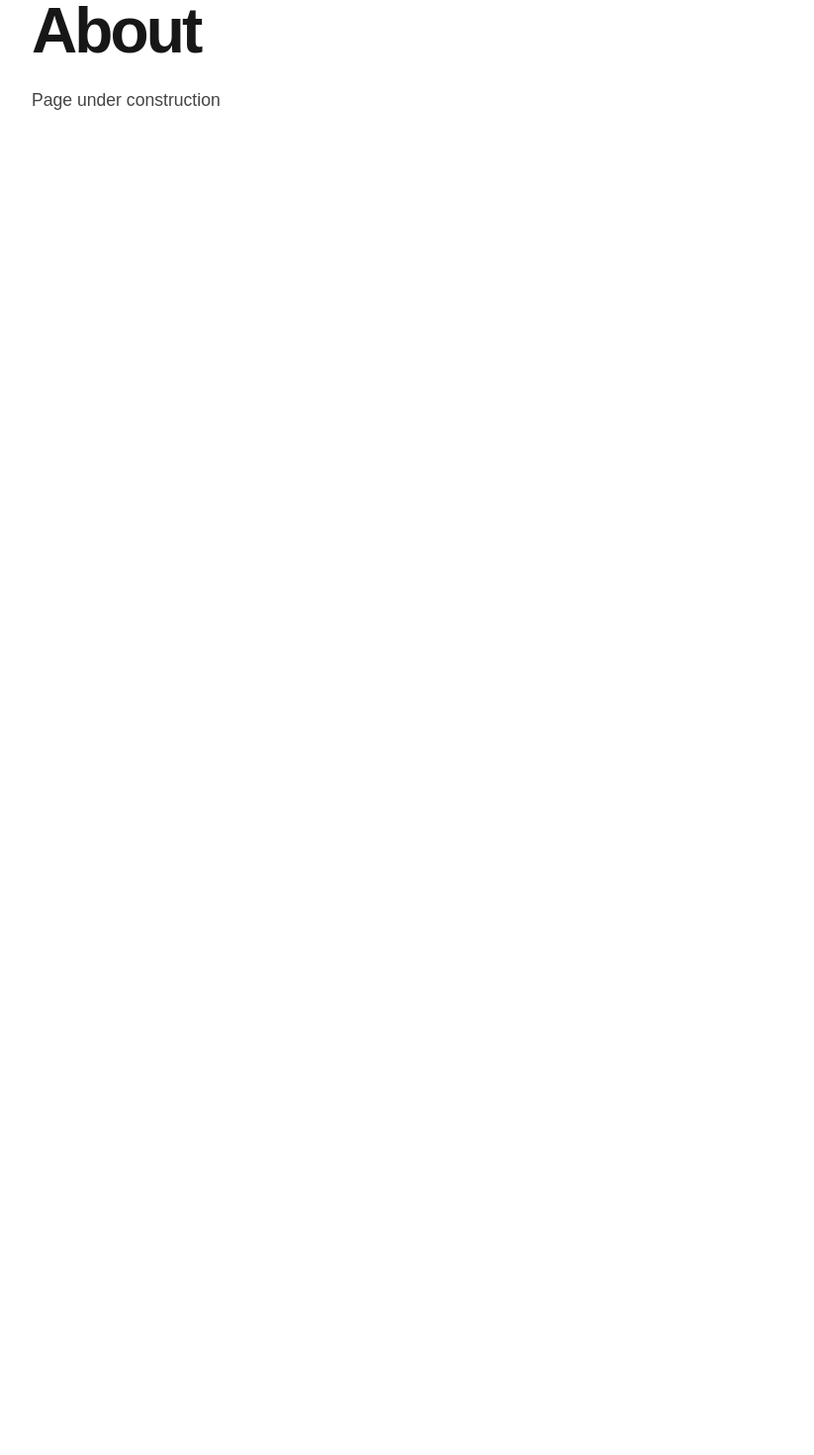
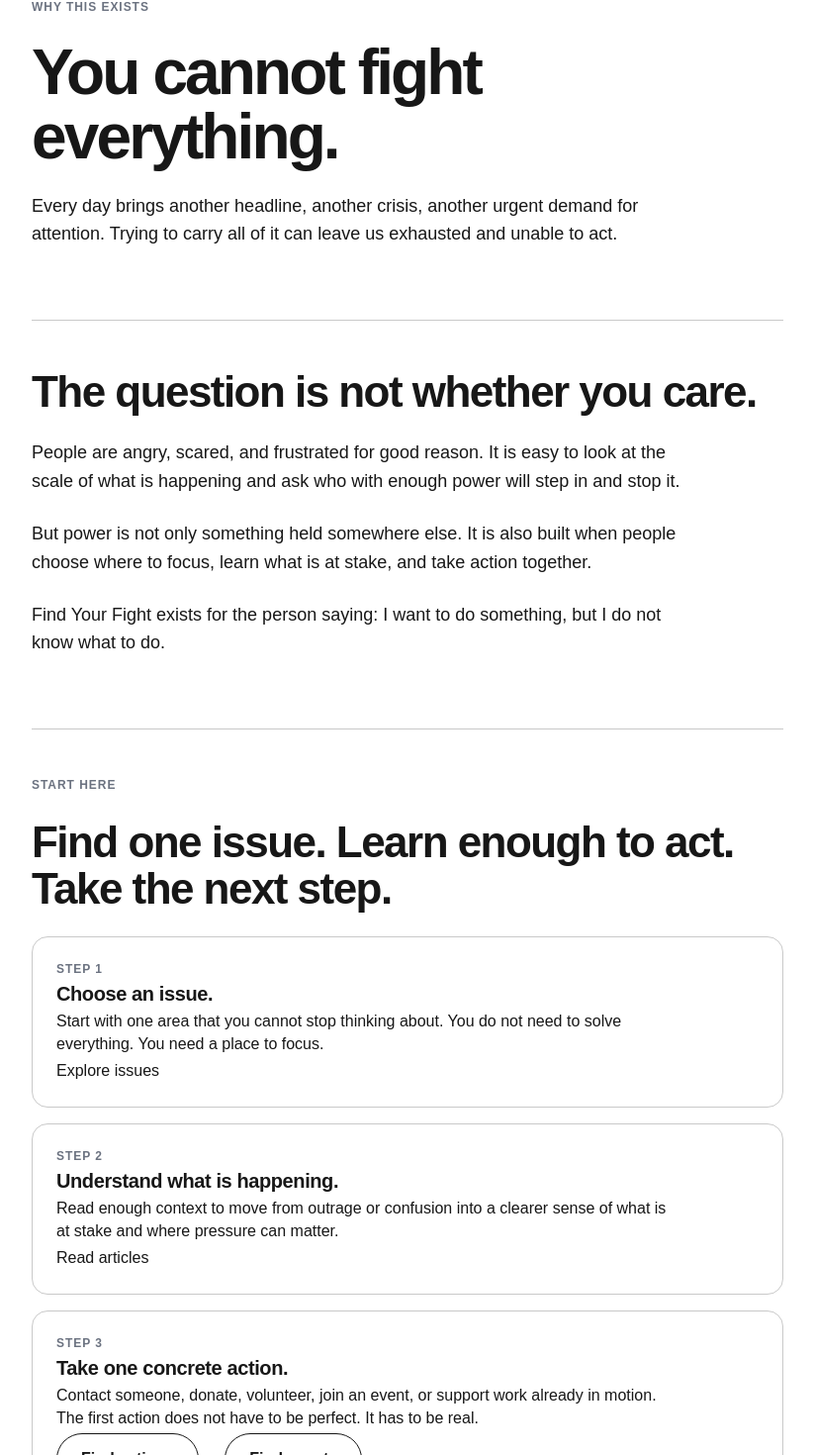
Before and after one commit to kborn/signalfire, a Next.js app in the folder apps/web/: page /about in a window 1280 px wide. Shown: the part 52-1522 px from the top of the page at 99% size, without its empty margins (152-975 px from the left). Before the commit the page ends 800 px from the top, so only its background shows below. Built offline with nearby package versions, Linux system fonts and the light colour scheme.

Commit message:
update home page and add about

```diff
--- a/apps/web/src/app/(public)/about/page.tsx
+++ b/apps/web/src/app/(public)/about/page.tsx
@@ -1,8 +1,84 @@
+import Link from 'next/link';
+
 export default async function AboutPage() {
   return (
     <section className="page-section">
-      <h1 className="pageTitle">About</h1>
-      <p className="adminDek">Page under construction</p>
+      <section className="page-section about-hero">
+        <p className="section-label">Why this exists</p>
+        <h1 className="pageTitle">You cannot fight everything.</h1>
+        <p className="page-intro">
+          Every day brings another headline, another crisis, another urgent demand for attention.
+          Trying to carry all of it can leave us exhausted and unable to act.
+        </p>
+      </section>
+
+      <section className="page-section about-body">
+        <h2>The question is not whether you care.</h2>
+        <p>
+          People are angry, scared, and frustrated for good reason. It is easy to look at the scale
+          of what is happening and ask who with enough power will step in and stop it.
+        </p>
+        <p>
+          But power is not only something held somewhere else. It is also built when people choose
+          where to focus, learn what is at stake, and take action together.
+        </p>
+        <p>
+          Find Your Fight exists for the person saying: I want to do something, but I do not know
+          what to do.
+        </p>
+      </section>
+
+      <section className="page-section about-journey">
+        <p className="section-label">Start here</p>
+        <h2>Find one issue. Learn enough to act. Take the next step.</h2>
+        <div className="about-steps">
+          <section className="about-step">
+            <p className="section-label">Step 1</p>
+            <h3>Choose an issue.</h3>
+            <p>
+              Start with one area that you cannot stop thinking about. You do not need to solve
+              everything. You need a place to focus.
+            </p>
+            <Link href="/topics">Explore issues</Link>
+          </section>
+
+          <section className="about-step">
+            <p className="section-label">Step 2</p>
+            <h3>Understand what is happening.</h3>
+            <p>
+              Read enough context to move from outrage or confusion into a clearer sense of what is
+              at stake and where pressure can matter.
+            </p>
+            <Link href="/articles">Read articles</Link>
+          </section>
+
+          <section className="about-step">
+            <p className="section-label">Step 3</p>
+            <h3>Take one concrete action.</h3>
+            <p>
+              Contact someone, donate, volunteer, join an event, or support work already in motion.
+              The first action does not have to be perfect. It has to be real.
+            </p>
+            <div className="ctaRow">
+              <Link href="/actions" className="secondaryCTA">
+                Find actions
+              </Link>
+              <Link href="/events" className="secondaryCTA">
+                Find events
+              </Link>
+            </div>
+          </section>
+        </div>
+      </section>
+
+      <section className="page-section about-actions">
+        <h2>You do not need to have the whole answer.</h2>
+        <p>
+          Start with one fight. Explore the issues, find an action, or show up where people are
+          already doing the work.
+        </p>
+        <div className="ctaRow">...</div>
+      </section>
     </section>
   );
 }
--- a/apps/web/src/app/globals.css
+++ b/apps/web/src/app/globals.css
@@ -149,18 +149,75 @@ p {
   gap: var(--space-2);
 }
 
-.home-how-it-works {
+.home-how-it-works,
+.home-philosophy {
   padding: var(--space-5) 0 0;
   border-top: 1px solid #c9c9c9;
 }
 
-.home-how-it-works h2 {
+.home-philosophy {
+  margin-bottom: var(--space-5);
+}
+
+.home-how-it-works h2,
+.home-philosophy h2 {
   font-size: 1.5rem;
 }
 
-.home-how-it-works p {
+.home-how-it-works p,
+.home-philosophy p {
   max-width: 60ch;
   line-height: 1.6;
+}
+
+.getting-started a {
+  text-decoration: underline;
+  text-underline-offset: 0.2em;
+}
+
+.about-hero,
+.about-body,
+.about-journey,
+.about-actions {
+  max-width: 760px;
+}
+
+.about-body,
+.about-journey,
+.about-actions {
+  padding-top: var(--space-5);
+  border-top: 1px solid #c9c9c9;
+}
+
+.about-body,
+.about-journey {
+  display: grid;
+  gap: var(--space-3);
+}
+
+.about-body p,
+.about-actions p {
+  font-size: 1.125rem;
+  line-height: 1.6;
+  max-width: 68ch;
+}
+
+.about-steps {
+  display: grid;
+  gap: var(--space-2);
+}
+
+.about-step {
+  display: grid;
+  gap: var(--space-0);
+  padding: var(--space-3);
+  border: 1px solid #c9c9c9;
+  border-radius: 16px;
+}
+
+.about-step h3 {
+  font-size: 1.25rem;
+  line-height: 1.2;
 }
 
 .home-hero {
```
Also changed, not shown: apps/web/src/app/(public)/page.tsx (+16 -3 lines), 2 other files (tests, documents, lock files or other folders).
